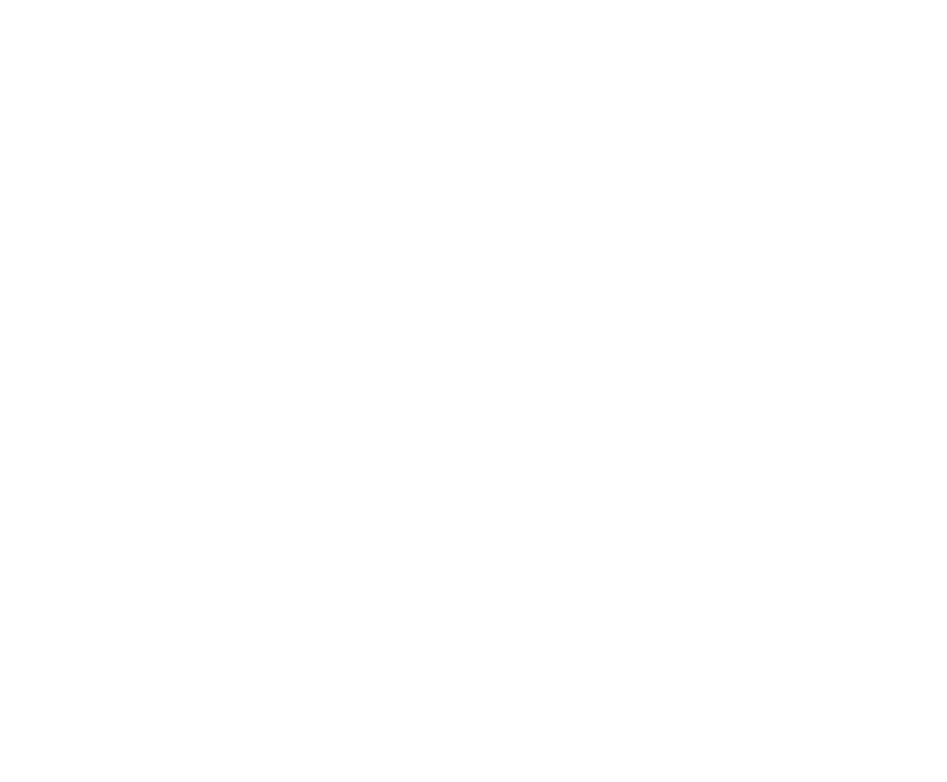
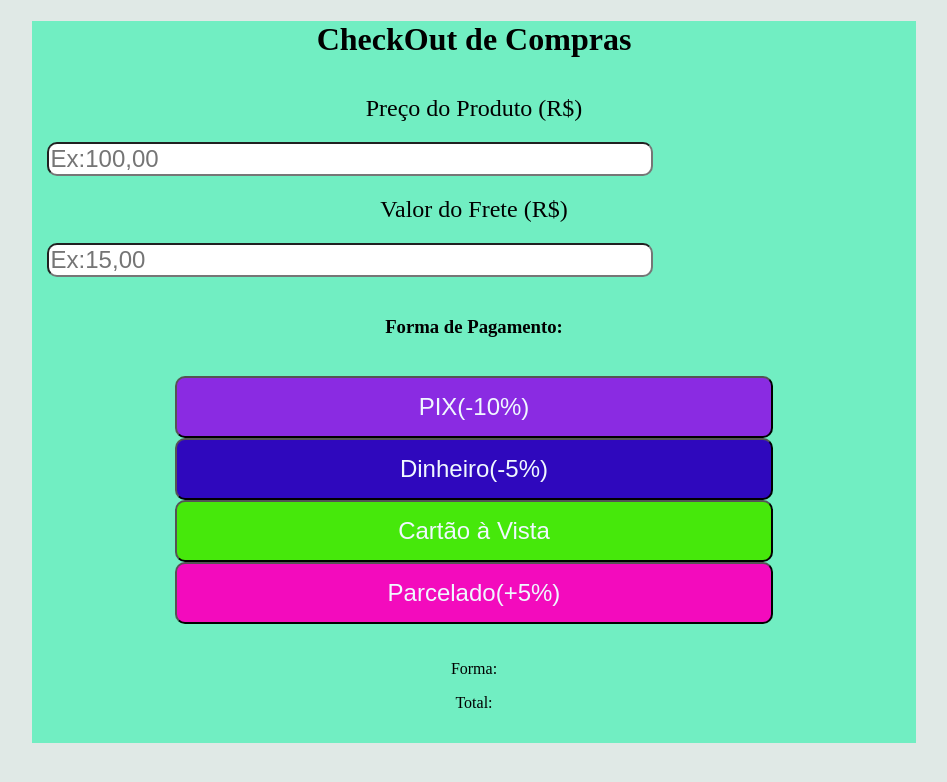
Before and after one commit to greickpadua593/checkoutFuncional, a plain HTML site: page index.html in a window 1280 px wide. Shown: the whole page, without its empty margins (166-1113 px from the left). Drawn offline with Linux system fonts and the light colour scheme.

Commit message:
Add files via upload

```diff
--- /dev/null
+++ b/index.css
@@ -0,0 +1,60 @@
+body{
+    background-color: rgb(224, 233, 230);
+    text-align: center;
+}
+#card{
+    width: 70%;
+    background-color: rgb(113, 238, 194);
+    margin: 0 auto;
+}
+#inputs{
+    display: flex;
+    flex-direction: column;
+    padding: 15px;
+    gap: 20px;
+}
+input{
+    border-radius: 10px;
+    width: 70%;
+    font-size: x-large;
+}
+label{
+    font-size: x-large;
+}
+#botoes{
+    text-align: center;
+
+}
+/* #botao1{
+    display: flex;
+    flex-direction: row;
+    gap: 20px;
+
+}
+#botao2{
+    margin-top: 50px;
+    display: flex;
+    flex-direction: row;
+    gap: 20px;
+
+} */
+#b1{
+    background-color: blueviolet;
+    padding: 15px;
+    color: aliceblue;
+}
+#b2{
+    background-color: rgb(47, 8, 189);
+    padding: 15px;
+    color: aliceblue;
+}
+#b3{
+    background-color: rgb(70, 232, 11);
+    padding: 15px;
+    color: aliceblue;
+}
+#b4{
+    background-color: rgb(243, 11, 189);
+    padding: 15px;
+    color: aliceblue;
+}
--- a/index.html
+++ b/index.html
@@ -4,8 +4,39 @@
     <meta charset="UTF-8">
     <meta name="viewport" content="width=device-width, initial-scale=1.0">
     <title>Document</title>
+    <link rel="stylesheet" href="index.css">
 </head>
 <body>
+   <div id="card">
+    <div>
+        <h1>CheckOut de Compras</h1>
+    </div>
+    <div id="inputs">
+        <label for="">Preço do Produto (R$)</label>
+        <input type="text" placeholder="Ex:100,00" id="preco">
+        <label for="">Valor do Frete (R$)</label>
+        <input type="text" placeholder="Ex:15,00" id="frete"
+    </div>
+    <div>
+        <h3>Forma de Pagamento:</h3>
+    </div>
+    <div id="botoes">
 
+        <div  id="botao1">
+            <input type="submit" value="PIX(-10%)" id="b1" onclick="pagarComPix()">
+            <input type="submit" value="Dinheiro(-5%)" id="b2">
+        </div>
+        <div id="botao2">
+            <input type="submit" value="Cartão à Vista" id="b3">
+            <input type="submit" value="Parcelado(+5%)" id="b4">
+        </div>
+    </div>
+    <div>
+        <p>Forma:</p>
+        <p id="resultado">Total:</p>
+    </div>
+
+   </div>
+   <script src="index.js"></script>
 </body>
 </html>
--- /dev/null
+++ b/index.js
@@ -0,0 +1,7 @@
+function pagarComPix(){
+    let preco = Number(document.getElementById("preco").value)
+    let frete = Number(document.getElementById("frete").value)
+    let valorAPagar = (preco * 0.90) + frete
+    let resultado = document.getElementById('resultado')
+    resultado.innerText = `${valorAPagar}`
+}
```
